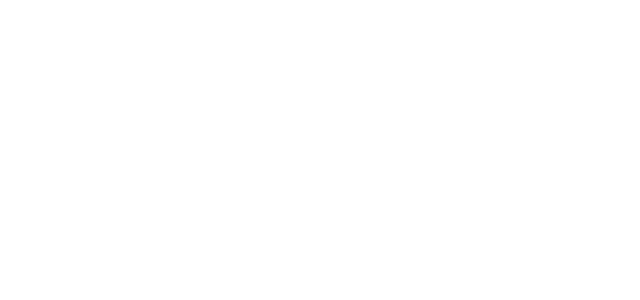
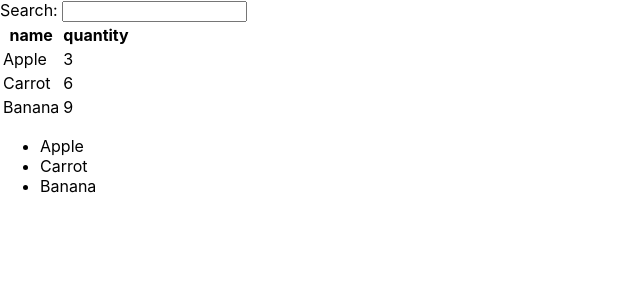
Before and after one commit to abdullahshah97/react-practice, a React (Create React App) app: page /buttons in a window 1280 px wide. Before the commit this address had no page. Shown: the top 300 px of the page, without its empty margins (0-640 px from the left). Built offline with nearby package versions, Linux system fonts and the light colour scheme.

Commit message:
more practice of data rendering

```diff
--- a/src/App.js
+++ b/src/App.js
@@ -3,6 +3,7 @@
 import HomePage from "./components/HomePage";
 import UserLogin from "./components/UserLogin";
 import SearchFunctionality from "./components/SearchFunctionality";
+import Buttons from "./components/Buttons";
 
 
 const App = () => {
@@ -12,6 +13,8 @@
                 <Route path="/" element={<HomePage />} />
                 <Route path="/login" element={<UserLogin />} />
                 <Route path="/search" element={<SearchFunctionality />} />
+                <Route path="/buttons" element={<Buttons />} />
+
             </Routes>
         </Router>
     );
--- /dev/null
+++ b/src/components/Buttons.jsx
@@ -0,0 +1,62 @@
+import {useState} from "react";
+
+const Buttons = () => {
+    const [search, setSearch] = useState('')
+    const [fruit, setFruit] = useState([{
+            name: 'Apple',
+            quantity: 3
+        },
+            {
+                name: 'Carrot',
+                quantity: 6
+            },
+            {
+                name: 'Banana',
+                quantity: 9
+            }]
+    )
+
+    const handleSearchChange = (e) => {
+        setSearch(e.target.value)
+    }
+
+    return (
+        <div>
+            <label>Search: </label>
+            <input type="search" value={search} onChange={e => handleSearchChange(e)}/>
+            <table>
+                <thead>
+                <tr>
+                    {Object.keys(fruit[0]).map((key) => (
+                        <th key = {key}>
+                            {key}
+                        </th>
+                    ))}
+                </tr>
+                </thead>
+                <tbody>
+                    {fruit.map((item, index) => (
+                       <tr key ={index}>
+                           {Object.keys(item).map((key) => (
+                            <td key={`${index}-${key}`}>
+                                {item[key]}
+                            </td>
+                        ))}
+                       </tr>
+                    ))}
+                </tbody>
+            </table>
+            <ul>
+                {fruit
+                    .filter(item => item.name.startsWith(search))
+                    .map((item) =>
+                        <li key={item.name}>
+                            {item.name}
+                        </li>)
+                }
+            </ul>
+        </div>
+    )
+}
+
+export default Buttons;
--- a/src/components/SearchFunctionality.jsx
+++ b/src/components/SearchFunctionality.jsx
@@ -1,7 +1,7 @@
 import {useState} from "react";
 import {Link} from "react-router-dom";
 
-const SearchFunctionality = () => {
+const SearchFunctionalityImproved = () => {
     const [search, setSearch] = useState('')
     const [shopping, setShopping] = useState([
         {
@@ -36,39 +36,103 @@
         }
     ])
 
+    // New state to track editing status
+    const [editIndex, setEditIndex] = useState(-1);
+    const [editedItem, setEditedItem] = useState({});
+
     function handleInputChangeSearch(e) {
-        e.preventDefault()
-        setSearch(e.target.value)
+        setSearch(e.target.value);
     }
 
     function handleSubmitSearch(e) {
-        return undefined;
+        e.preventDefault();
+        // Your search logic here
     }
 
-    return(
+    // Function to handle the start of editing
+    function handleEdit(index) {
+        setEditIndex(index);
+        setEditedItem({ ...shopping[index] });
+    }
+
+    // Function to handle the cancelation of editing
+    function handleCancelEdit() {
+        setEditIndex(-1);
+        setEditedItem({});
+    }
+
+    // Function to handle saving the edited item
+    function handleSaveEdit(index) {
+        const updatedShopping = [...shopping];
+        updatedShopping[index] = editedItem;
+        setShopping(updatedShopping);
+        setEditIndex(-1);
+        setEditedItem({});
+    }
+
+    // Function to handle changes in the edited item
+    function handleEditChange(e, key) {
+        setEditedItem({ ...editedItem, [key]: e.target.value });
+    }
+
+    return (
         <div>
-            <Link to = "/login">login</Link>
-            <input type = "search" name ="searchInput" onChange={e => handleInputChangeSearch(e)}/> <button onClick={e => handleSubmitSearch(e)}>Search</button>
+            <Link to="/login">login</Link>
+            <input
+                type="search"
+                name="searchInput"
+                value={search}
+                onChange={handleInputChangeSearch}
+            />
+            <button onClick={handleSubmitSearch}>Search</button>
             <table>
                 <thead>
                 <tr>
-                    {Object.keys(shopping[0]).map((key) =>  (
-                        <th key = {key}> {key.toUpperCase()}</th>
+                    {Object.keys(shopping[0]).map((key) => (
+                        <th key={key}>{key.toUpperCase()}</th>
                     ))}
+                    <th>Action</th>
                 </tr>
                 </thead>
+                <tbody>
                 {shopping
-                .filter((item) => item.name.toLowerCase().startsWith(search.toLowerCase()))
+                    .filter((item) =>
+                        item.name.toLowerCase().startsWith(search.toLowerCase())
+                    )
                     .map((item, index) => (
                         <tr key={index}>
                             {Object.keys(item).map((key) => (
-                            <td key={key} style={{ verticalAlign: 'middle' }}>{item[key]}</td>
+                                <td key={key} style={{ verticalAlign: "middle" }}>
+                                    {/* Conditionally render either input field or item value */}
+                                    {editIndex === index ? (
+                                        <input
+                                            type="text"
+                                            value={editedItem[key]}
+                                            onChange={(e) => handleEditChange(e, key)}
+                                        />
+                                    ) : (
+                                        item[key]
+                                    )}
+                                </td>
                             ))}
+                            <td>
+                                {editIndex === index ? (
+                                    <>
+                                        <button onClick={() => handleSaveEdit(index)}>
+                                            Save
+                                        </button>
+                                        <button onClick={handleCancelEdit}>Cancel</button>
+                                    </>
+                                ) : (
+                                    <button onClick={() => handleEdit(index)}>Edit</button>
+                                )}
+                            </td>
                         </tr>
                     ))}
+                </tbody>
             </table>
         </div>
-    )
-}
+    );
+};
 
-export default SearchFunctionality
+export default SearchFunctionalityImproved;
```
Lines whose indentation alone changed are shown as unchanged.
